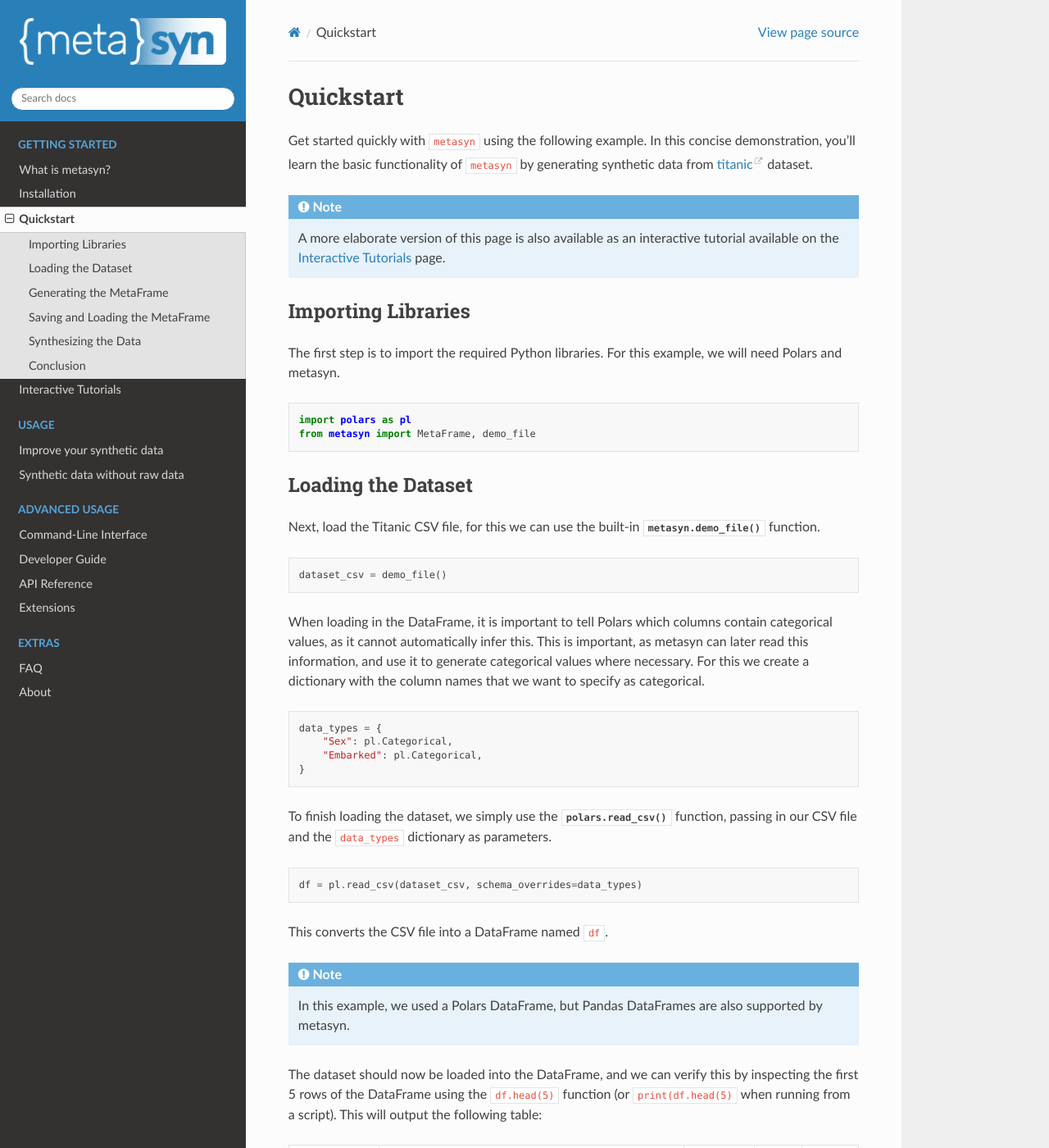
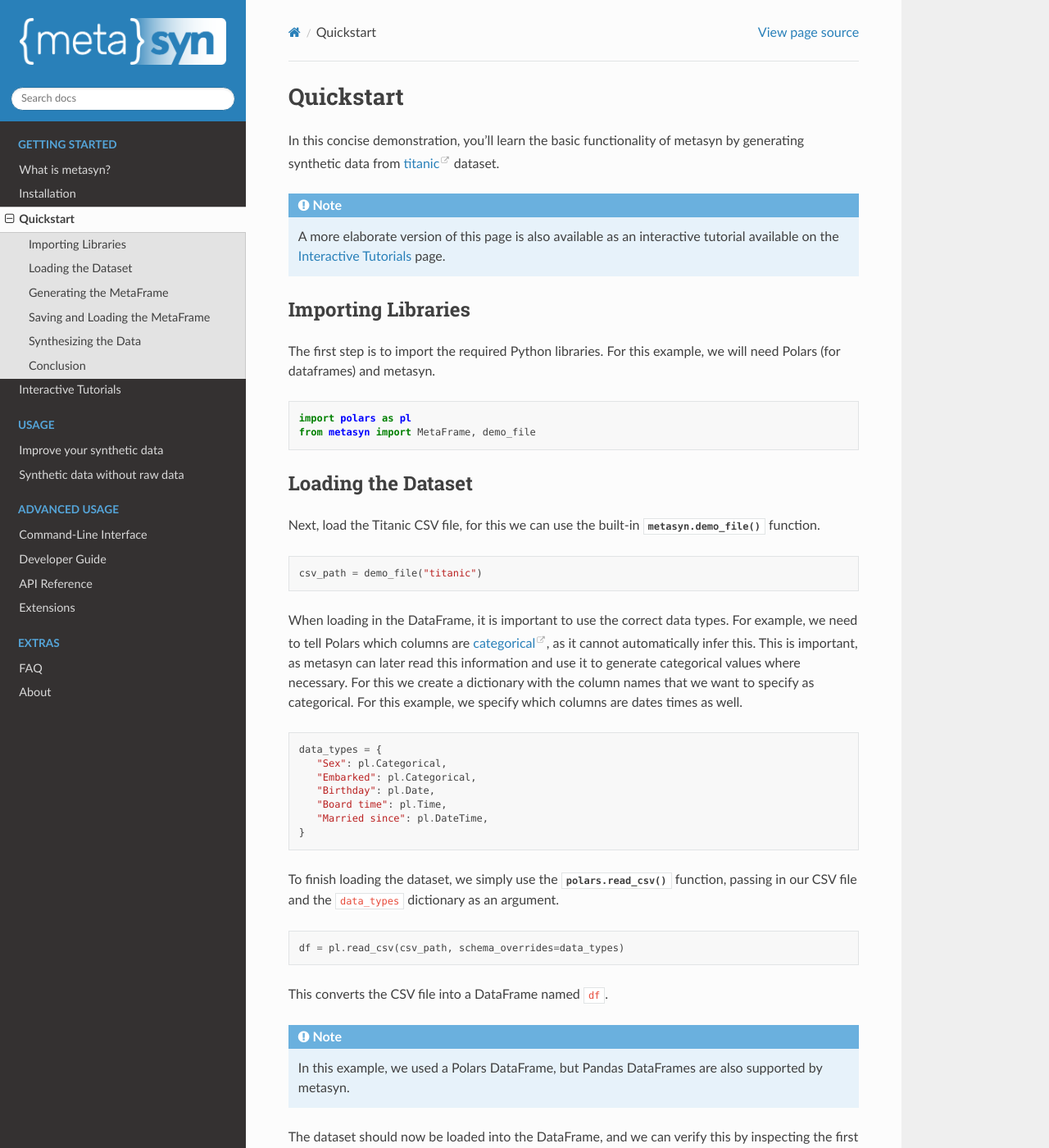
Before and after one commit to sodascience/metasyn, a Sphinx documentation site: the page built from docs/source/quick_start.rst, in a window 1280 px wide and 1400 px high. Shown: the whole window at 82% size. Built offline with Sphinx 7.4.7 and the Read the Docs theme 3.1.0, drawn with Linux system fonts in a browser that asks for light colours; some of the changed text lies outside the part shown.

Commit message:
Small updates to docs
- made index even smaller
- tiny textual changes here and there
- added date/time datatypes to quickstart
- removed binder link (slow!)

```diff
--- a/docs/source/installation.rst
+++ b/docs/source/installation.rst
@@ -8,16 +8,16 @@ This document will guide you through the process of installing the ``metasyn`` p
 
 
 Step 1: Install Python
----------------------------
+----------------------
 
 Metasyn requires Python 3.8 or higher. If you don't have Python installed or your Python version is lower than 3.8, you will need to install or upgrade Python.
 If you're not familiar with Python or you've never installed it before, refer to the `Python Guide <https://docs.python-guide.org/starting/installation/>`_ for detailed instructions.
 The Python installation will most likely install `pip`, but if not refer to the `Pip Installation Guide <https://pip.pypa.io/en/stable/installation/>`_ for instructions.
 
 Step 2: Install metasyn
-----------------------------
+-----------------------
 
-Install metasyn from the command prompt with:
+Install metasyn from the command prompt or terminal with:
 
 	.. code-block:: console
 
--- a/docs/source/quick_start.rst
+++ b/docs/source/quick_start.rst
@@ -1,7 +1,7 @@
 Quickstart
 ==========
 
-Get started quickly with ``metasyn`` using the following example. In this concise demonstration, you'll learn the basic functionality of ``metasyn`` by generating synthetic data from `titanic <https://raw.githubusercontent.com/pandas-dev/pandas/main/doc/data/titanic.csv>`_ dataset.
+In this concise demonstration, you'll learn the basic functionality of metasyn by generating synthetic data from `titanic <https://raw.githubusercontent.com/pandas-dev/pandas/main/doc/data/titanic.csv>`_ dataset.
 
 .. note::
    A more elaborate version of this page is also available as an interactive tutorial available on the :doc:`/tutorials` page.
@@ -9,7 +9,7 @@ Get started quickly with ``metasyn`` using the following example. In this concis
 Importing Libraries
 -------------------
 
-The first step is to import the required Python libraries. For this example, we will need Polars and metasyn.
+The first step is to import the required Python libraries. For this example, we will need Polars (for dataframes) and metasyn.
 
 
 .. code:: python
@@ -25,22 +25,28 @@ Next, load the Titanic CSV file, for this we can use the built-in :meth:`metasyn
 
 .. code-block:: python
 
-   dataset_csv = demo_file()
+   csv_path = demo_file("titanic")
 
-When loading in the DataFrame, it is important to tell Polars which columns contain categorical values, as it cannot automatically infer this. This is important, as metasyn can later read this information, and use it to generate categorical values where necessary. For this we create a dictionary with the column names that we want to specify as categorical.
+When loading in the DataFrame, it is important to use the correct data types. For example, we need to tell Polars which columns are
+`categorical <https://en.wikipedia.org/wiki/Categorical_variable>`_, as it cannot automatically infer this. This is important, as
+metasyn can later read this information and use it to generate categorical values where necessary. For this we create a dictionary
+with the column names that we want to specify as categorical. For this example, we specify which columns are dates times as well.
 
 .. code-block:: python
 
    data_types = {
-       "Sex": pl.Categorical,
-       "Embarked": pl.Categorical,
+      "Sex": pl.Categorical,
+      "Embarked": pl.Categorical,
+      "Birthday": pl.Date,
+      "Board time": pl.Time,
+      "Married since": pl.DateTime,
    }
 
-To finish loading the dataset, we simply use the :meth:`polars.read_csv` function, passing in our CSV file and the ``data_types`` dictionary as parameters.
+To finish loading the dataset, we simply use the :meth:`polars.read_csv` function, passing in our CSV file and the ``data_types`` dictionary as an argument.
 
 .. code-block:: python
 
-   df = pl.read_csv(dataset_csv, schema_overrides=data_types)
+   df = pl.read_csv(csv_path, schema_overrides=data_types)
 
 
 This converts the CSV file into a DataFrame named ``df``.
@@ -51,19 +57,19 @@ This converts the CSV file into a DataFrame named ``df``.
 
 The dataset should now be loaded into the DataFrame, and we can verify this by inspecting the first 5 rows of the DataFrame using the ``df.head(5)`` function (or ``print(df.head(5)`` when running from a script).  This will output the following table:
 
-+-------------+---------------------------------------------------------+----------+-----+-------+--------------------+---------+--------+----------+--------------+------------+-----------------------+---------+
-| PassengerId | Name                                                    | Sex      | Age | Parch | Ticket             | Fare    | Cabin  | Embarked | Birthday     | Board time | Married since         | all\_NA |
-+=============+=========================================================+==========+=====+=======+====================+=========+========+==========+==============+============+=======================+=========+
-| 1           | "Braund, Mr. Owen Harris"                               | "male"   | 22  | 0     | "A/5 21171"        | 7.25    | null   | "S"      | "1937-10-28" | "15:53:04" | "2022-08-05 04:43:34" | null    |
-+-------------+---------------------------------------------------------+----------+-----+-------+--------------------+---------+--------+----------+--------------+------------+-----------------------+---------+
-| 2           | "Cumings, Mrs. John Bradley \(Florence Briggs Thayer\)" | "female" | 38  | 0     | "PC 17599"         | 71.2833 | "C85"  | "C"      | null         | "12:26:00" | "2022-08-07 01:56:33" | null    |
-+-------------+---------------------------------------------------------+----------+-----+-------+--------------------+---------+--------+----------+--------------+------------+-----------------------+---------+
-| 3           | "Heikkinen, Miss. Laina"                                | "female" | 26  | 0     | "STON/O2. 3101282" | 7.925   | null   | "S"      | "1931-09-24" | "16:08:25" | "2022-08-04 20:27:37" | null    |
-+-------------+---------------------------------------------------------+----------+-----+-------+--------------------+---------+--------+----------+--------------+------------+-----------------------+---------+
-| 4           | "Futrelle, Mrs. Jacques Heath \(Lily May Peel\)"        | "female" | 35  | 0     | "113803"           | 53.1    | "C123" | "S"      | "1936-11-30" | null       | "2022-08-07 07:05:55" | null    |
-+-------------+---------------------------------------------------------+----------+-----+-------+--------------------+---------+--------+----------+--------------+------------+-----------------------+---------+
-| 5           | "Allen, Mr. William Henry"                              | "male"   | 35  | 0     | "373450"           | 8.05    | null   | "S"      | "1918-11-07" | "10:59:08" | "2022-08-02 15:13:34" | null    |
-+-------------+---------------------------------------------------------+----------+-----+-------+--------------------+---------+--------+----------+--------------+------------+-----------------------+---------+
++-------------+---------------------------------------------------------+----------+-----+-------+--------------------+---------+--------+----------+------------+------------+---------------------+---------+
+| PassengerId | Name                                                    | Sex      | Age | Parch | Ticket             | Fare    | Cabin  | Embarked | Birthday   | Board time | Married since       | all\_NA |
++=============+=========================================================+==========+=====+=======+====================+=========+========+==========+============+============+=====================+=========+
+| 1           | "Braund, Mr. Owen Harris"                               | "male"   | 22  | 0     | "A/5 21171"        | 7.25    | null   | "S"      | 1937-10-28 | 15:53:04   | 2022-08-05 04:43:34 | null    |
++-------------+---------------------------------------------------------+----------+-----+-------+--------------------+---------+--------+----------+------------+------------+---------------------+---------+
+| 2           | "Cumings, Mrs. John Bradley \(Florence Briggs Thayer\)" | "female" | 38  | 0     | "PC 17599"         | 71.2833 | "C85"  | "C"      | null       | 12:26:00   | 2022-08-07 01:56:33 | null    |
++-------------+---------------------------------------------------------+----------+-----+-------+--------------------+---------+--------+----------+------------+------------+---------------------+---------+
+| 3           | "Heikkinen, Miss. Laina"                                | "female" | 26  | 0     | "STON/O2. 3101282" | 7.925   | null   | "S"      | 1931-09-24 | 16:08:25   | 2022-08-04 20:27:37 | null    |
++-------------+---------------------------------------------------------+----------+-----+-------+--------------------+---------+--------+----------+------------+------------+---------------------+---------+
+| 4           | "Futrelle, Mrs. Jacques Heath \(Lily May Peel\)"        | "female" | 35  | 0     | "113803"           | 53.1    | "C123" | "S"      | 1936-11-30 | null       | 2022-08-07 07:05:55 | null    |
++-------------+---------------------------------------------------------+----------+-----+-------+--------------------+---------+--------+----------+------------+------------+---------------------+---------+
+| 5           | "Allen, Mr. William Henry"                              | "male"   | 35  | 0     | "373450"           | 8.05    | null   | "S"      | 1918-11-07 | 10:59:08   | 2022-08-02 15:13:34 | null    |
++-------------+---------------------------------------------------------+----------+-----+-------+--------------------+---------+--------+----------+------------+------------+---------------------+---------+
 
 
 
@@ -129,21 +135,21 @@ With the :obj:`MetaFrame <metasyn.metaframe.MetaFrame>` loaded, you can synthesi
 
 We can inspect our synthesized data by printing it (``print(synthetic_data)``). This will output a table similar to the following, but with different values as it is randomly generated:
 
-+-------------+------------------------------------+--------+-----+-------+----------+-----------+-------+----------+----------------+--------------+------------------------+---------+
-| PassengerId | Name                               | Sex    | Age | Parch | Ticket   | Fare      | Cabin | Embarked | Birthday       | Board time   | Married since          | all\_NA |
-+=============+====================================+========+=====+=======+==========+===========+=======+==========+================+==============+========================+=========+
-| 19          | "Certain. Nearly."                 | "male" | 30  | 0     | "11941"  | 2.025903  | null  | "S"      | "190-1-228"    | "10:1:209"   | null                   | null    |
-+-------------+------------------------------------+--------+-----+-------+----------+-----------+-------+----------+----------------+--------------+------------------------+---------+
-| 795         | "Between. Nature."                 | "male" | 43  | 0     | "2067"   | 16.766045 | null  | "S"      | "19228-0-014"  | "12:507:47"  | "2022-08-01 12:558:30" | null    |
-+-------------+------------------------------------+--------+-----+-------+----------+-----------+-------+----------+----------------+--------------+------------------------+---------+
-| 257         | "Country. View. Evidence."         | "male" | 44  | 0     | "451553" | 3.687185  | null  | "S"      | "1937-01-110"  | "16:537:18"  | null                   | null    |
-+-------------+------------------------------------+--------+-----+-------+----------+-----------+-------+----------+----------------+--------------+------------------------+---------+
-| 575         | "Scene. Reason. Low. Recent."      | "male" | 34  | 1     | "8659"   | 25.834306 | null  | "S"      | "1918-004-205" | "111:137:11" | "2022-08-33 204:26:01" | null    |
-+-------------+------------------------------------+--------+-----+-------+----------+-----------+-------+----------+----------------+--------------+------------------------+---------+
-| 495         | "Morning. Nice. Large. Challenge." | "male" | 8   | 0     | "9582"   | 9.150979  | "G01" | "S"      | "190-017-05"   | "11:1:24"    | "2022-07-02 205:0:52"  | null    |
-+-------------+------------------------------------+--------+-----+-------+----------+-----------+-------+----------+----------------+--------------+------------------------+---------+
++-------------+------------------------------------+--------+-----+-------+----------+-----------+-------+----------+------------+------------+---------------------+---------+
+| PassengerId | Name                               | Sex    | Age | Parch | Ticket   | Fare      | Cabin | Embarked | Birthday   | Board time | Married since       | all\_NA |
++=============+====================================+========+=====+=======+==========+===========+=======+==========+============+============+=====================+=========+
+| 19          | "Certain. Nearly."                 | "male" | 30  | 0     | "11941"  | 2.025903  | null  | "S"      | 1921-10-19 | 14:06:13   | 2022-08-03 15:51:11 | null    |
++-------------+------------------------------------+--------+-----+-------+----------+-----------+-------+----------+------------+------------+---------------------+---------+
+| 795         | "Between. Nature."                 | "male" | 43  | 0     | "2067"   | 16.766045 | null  | "S"      | 1936-04-09 | 12:26:26   | 2022-07-27 15:15:46 | null    |
++-------------+------------------------------------+--------+-----+-------+----------+-----------+-------+----------+------------+------------+---------------------+---------+
+| 257         | "Country. View. Evidence."         | "male" | 44  | 0     | "451553" | 3.687185  | null  | "S"      | 1930-10-18 | 11:58:39   | null                | null    |
++-------------+------------------------------------+--------+-----+-------+----------+-----------+-------+----------+------------+------------+---------------------+---------+
+| 575         | "Scene. Reason. Low. Recent."      | "male" | 34  | 1     | "8659"   | 25.834306 | null  | "S"      | 1914-06-14 | 15:43:05   | 2022-08-08 05:50:39 | null    |
++-------------+------------------------------------+--------+-----+-------+----------+-----------+-------+----------+------------+------------+---------------------+---------+
+| 495         | "Morning. Nice. Large. Challenge." | "male" | 8   | 0     | "9582"   | 9.150979  | "G01" | "S"      | 1914-06-23 | 12:16:21   | 2022-07-19 09:34:07 | null    |
++-------------+------------------------------------+--------+-----+-------+----------+-----------+-------+----------+------------+------------+---------------------+---------+
 
-Of course, it's easy to see some flaws with the generated dataset, such as the names, dates and times not making a lot of sense. The page on :doc:`improve_synth` shows how to improve the quality of the synthesized data, such as for example generating fake names using Faker, or generating proper DateTime formatted values.
+Of course, it's easy to see some flaws with the generated dataset, such as the names not making a lot of sense. The page on :doc:`improve_synth` shows how to improve the quality of the synthesized data, such as for example generating fake names using Faker.
 
 Conclusion
 ----------
--- a/docs/source/tutorials.rst
+++ b/docs/source/tutorials.rst
@@ -6,6 +6,5 @@ you can try our interactive tutorial. It provides a step-by-step walkthrough and
 to help you get started.
 
 You can access it here:
-   - Binder: `Open in Binder <https://mybinder.org/v2/gh/sodascience/metasyn/HEAD?labpath=examples%2Fgetting_started.ipynb>`__
    - Google Colab: `Open in Google Colab <https://colab.research.google.com/github/sodascience/metasyn/blob/main/examples/getting_started.ipynb>`__
    - GitHub: `View on GitHub <https://github.com/sodascience/metasyn/blob/main/examples/getting_started.ipynb>`__
```
Also changed, not shown: other parts of docs/source/quick_start.rst (+2 -2 lines), docs/source/index.rst (+8 -9 lines), docs/source/what_is_metasyn.rst (+17 -17 lines).
